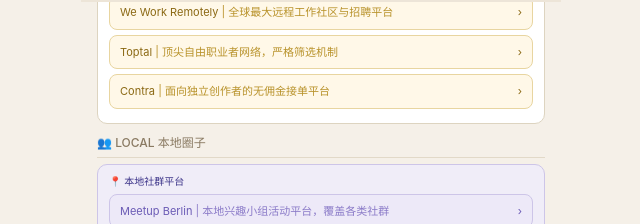
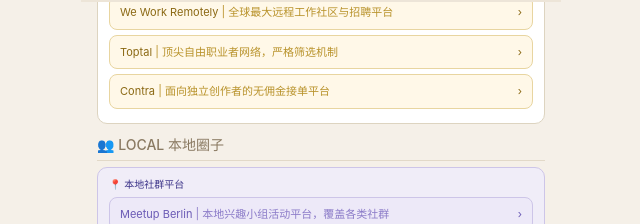
Before and after one commit to panlutingcn/nomadic, a Next.js app: page /insights in a window 1280 px wide. Shown: the part 798-1022 px from the top of the page, without its empty margins (319-959 px from the left). Built offline with nearby package versions, Linux system fonts and the light colour scheme.

Commit message:
style: enlarge LOCAL icon and unify emoji across pages
- Increase LOCAL section header fontSize from 12 to 14 in insights page
- Replace LOCAL emoji from 🤝 to 👥 on homepage for consistency

```diff
--- a/app/insights/page.tsx
+++ b/app/insights/page.tsx
@@ -273,7 +273,7 @@
         </div>
 
         <div style={{ marginBottom: 10 }}>
-          <div style={{ fontSize: 12, color: 'var(--text-secondary)', fontWeight: 500, marginBottom: 6, paddingBottom: 5, borderBottom: '0.5px solid var(--border)' }}>👥 LOCAL 本地圈子</div>
+          <div style={{ fontSize: 14, color: 'var(--text-secondary)', fontWeight: 500, marginBottom: 6, paddingBottom: 5, borderBottom: '0.5px solid var(--border)' }}>👥 LOCAL 本地圈子</div>
           <div style={{ background: '#f0edf8', border: '0.5px solid #cdc5e8', borderRadius: 10, padding: '9px 11px' }}>
             {city.local.platforms.length > 0 && (
               <div style={{ marginBottom: 10 }}>
--- a/app/page.tsx
+++ b/app/page.tsx
@@ -237,7 +237,7 @@
             { emoji: '🌍', en: 'SOUL', zh: '城市灵魂', desc: '读懂一座城市的内核', bg: '#faeeda', border: '#e8c98a', color: '#633806', descColor: '#854f0b' },
             { emoji: '🌿', en: 'BASE', zh: '生存基准', desc: '确认适合你居住', bg: '#e8f5ee', border: '#9fd4b8', color: '#085041', descColor: '#0f6e56' },
             { emoji: '💼', en: 'CHANCE', zh: '商业机会', desc: '链接当地的商业生态', bg: '#e8f0f5', border: '#b5cfe0', color: '#0c447c', descColor: '#185fa5' },
-            { emoji: '🤝', en: 'LOCAL', zh: '本地圈子', desc: '遇见同频的灵魂', bg: '#f0edf8', border: '#cdc5e8', color: '#3c3489', descColor: '#534ab7' },
+            { emoji: '👥', en: 'LOCAL', zh: '本地圈子', desc: '遇见同频的灵魂', bg: '#f0edf8', border: '#cdc5e8', color: '#3c3489', descColor: '#534ab7' },
           ].map(q => (
             <div
               key={q.en}
```
